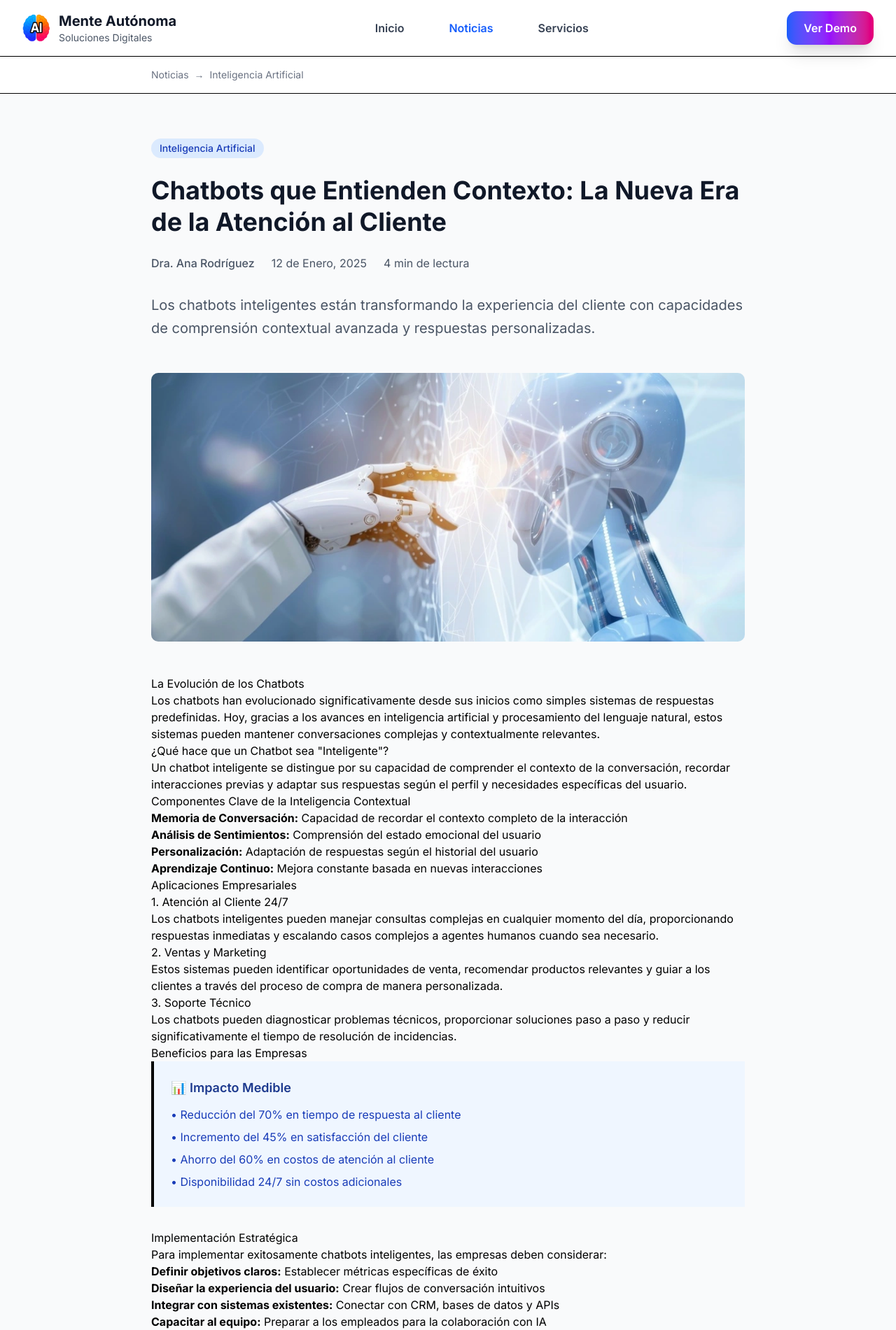
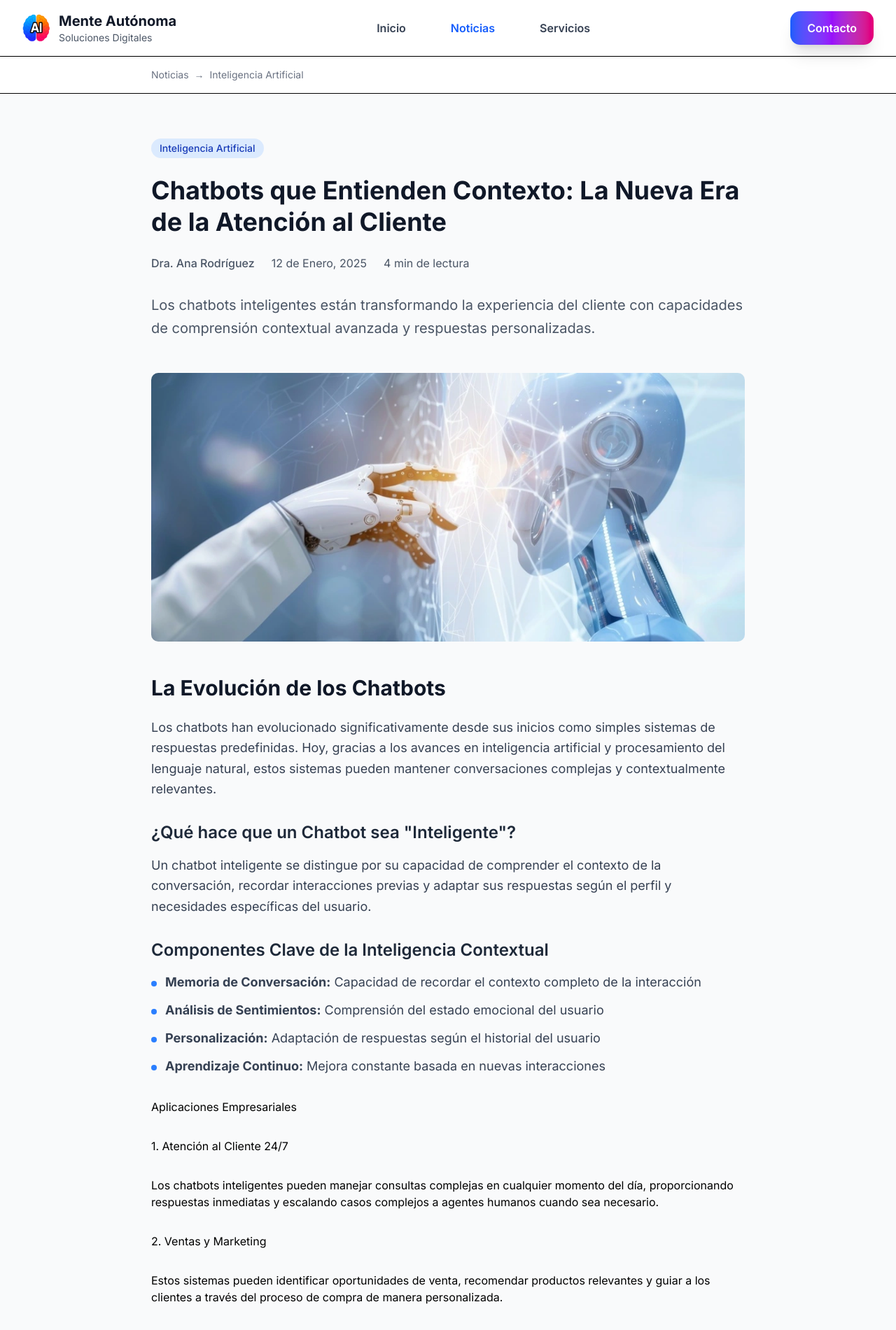
Before and after one commit to ahumada985/mente-autonoma-web, a Next.js app: page /noticias/chatbots-que-entienden-contexto in a window 1280 px wide. Shown: the top 1901 px of the page at 70% size. Built offline with nearby package versions, Linux system fonts and the light colour scheme; no server answers.

Commit message:
M.A v2.5 OKI

```diff
--- a/src/app/cookies/page.tsx
+++ b/src/app/cookies/page.tsx
@@ -36,10 +36,10 @@ export default function Cookies() {
             {/* CTA Button */}
             <div className="flex items-center space-x-4">
               <Link
-                href="/#contacto"
+                href="/contacto"
                 className="bg-gradient-to-r from-blue-600 via-purple-600 to-pink-600 hover:from-blue-700 hover:via-purple-700 hover:to-pink-700 text-white px-6 py-3 rounded-xl font-semibold transition-all duration-300 transform hover:scale-105 shadow-xl border-0 backdrop-blur-sm"
               >
-                Ver Demo
+                Contacto
               </Link>
             </div>
           </div>
--- a/src/app/noticias/automatizacion-inteligente-avanzada/page.tsx
+++ b/src/app/noticias/automatizacion-inteligente-avanzada/page.tsx
@@ -35,10 +35,10 @@ export default function NoticiaAutomatizacion() {
             {/* CTA Button */}
             <div className="flex items-center space-x-4">
               <Link
-                href="/#contacto"
+                href="/contacto"
                 className="bg-gradient-to-r from-blue-600 via-purple-600 to-pink-600 hover:from-blue-700 hover:via-purple-700 hover:to-pink-700 text-white px-6 py-3 rounded-xl font-semibold transition-all duration-300 transform hover:scale-105 shadow-xl border-0 backdrop-blur-sm"
               >
-                Ver Demo
+                Contacto
               </Link>
             </div>
           </div>
--- a/src/app/noticias/chatbots-que-entienden-contexto/page.tsx
+++ b/src/app/noticias/chatbots-que-entienden-contexto/page.tsx
@@ -35,10 +35,10 @@ export default function NoticiaChatbots() {
             {/* CTA Button */}
             <div className="flex items-center space-x-4">
               <Link
-                href="/#contacto"
+                href="/contacto"
                 className="bg-gradient-to-r from-blue-600 via-purple-600 to-pink-600 hover:from-blue-700 hover:via-purple-700 hover:to-pink-700 text-white px-6 py-3 rounded-xl font-semibold transition-all duration-300 transform hover:scale-105 shadow-xl border-0 backdrop-blur-sm"
               >
-                Ver Demo
+                Contacto
               </Link>
             </div>
           </div>
@@ -99,32 +99,50 @@ export default function NoticiaChatbots() {
           </div>
 
           {/* Contenido del Artículo */}
-          <div className="prose prose-lg max-w-none">
-            <h2>La Evolución de los Chatbots</h2>
+          <div className="prose prose-lg max-w-none space-y-8">
+            <div>
+              <h2 className="text-3xl font-bold text-gray-900 mb-6">La Evolución de los Chatbots</h2>
 
-            <p>
+              <p className="text-lg text-gray-700 leading-relaxed mb-6">
                 Los chatbots han evolucionado significativamente desde sus inicios como simples
                 sistemas de respuestas predefinidas. Hoy, gracias a los avances en inteligencia
                 artificial y procesamiento del lenguaje natural, estos sistemas pueden mantener
                 conversaciones complejas y contextualmente relevantes.
               </p>
+            </div>
 
-            <h3>¿Qué hace que un Chatbot sea "Inteligente"?</h3>
+            <div>
+              <h3 className="text-2xl font-semibold text-gray-800 mb-4">¿Qué hace que un Chatbot sea "Inteligente"?</h3>
 
-            <p>
+              <p className="text-lg text-gray-700 leading-relaxed mb-6">
                 Un chatbot inteligente se distingue por su capacidad de comprender el contexto
                 de la conversación, recordar interacciones previas y adaptar sus respuestas
                 según el perfil y necesidades específicas del usuario.
               </p>
+            </div>
 
-            <h3>Componentes Clave de la Inteligencia Contextual</h3>
+            <div>
+              <h3 className="text-2xl font-semibold text-gray-800 mb-4">Componentes Clave de la Inteligencia Contextual</h3>
 
-            <ul>
-              <li><strong>Memoria de Conversación:</strong> Capacidad de recordar el contexto completo de la interacción</li>
-              <li><strong>Análisis de Sentimientos:</strong> Comprensión del estado emocional del usuario</li>
-              <li><strong>Personalización:</strong> Adaptación de respuestas según el historial del usuario</li>
-              <li><strong>Aprendizaje Continuo:</strong> Mejora constante basada en nuevas interacciones</li>
+              <ul className="space-y-3 mb-6">
+                <li className="flex items-start space-x-3">
+                  <span className="w-2 h-2 bg-blue-500 rounded-full mt-3 flex-shrink-0"></span>
+                  <span className="text-lg text-gray-700"><strong>Memoria de Conversación:</strong> Capacidad de recordar el contexto completo de la interacción</span>
+                </li>
+                <li className="flex items-start space-x-3">
+                  <span className="w-2 h-2 bg-blue-500 rounded-full mt-3 flex-shrink-0"></span>
+                  <span className="text-lg text-gray-700"><strong>Análisis de Sentimientos:</strong> Comprensión del estado emocional del usuario</span>
+                </li>
+                <li className="flex items-start space-x-3">
+                  <span className="w-2 h-2 bg-blue-500 rounded-full mt-3 flex-shrink-0"></span>
+                  <span className="text-lg text-gray-700"><strong>Personalización:</strong> Adaptación de respuestas según el historial del usuario</span>
+                </li>
+                <li className="flex items-start space-x-3">
+                  <span className="w-2 h-2 bg-blue-500 rounded-full mt-3 flex-shrink-0"></span>
+                  <span className="text-lg text-gray-700"><strong>Aprendizaje Continuo:</strong> Mejora constante basada en nuevas interacciones</span>
+                </li>
               </ul>
+            </div>
 
             <h3>Aplicaciones Empresariales</h3>
 
--- a/src/app/noticias/flujos-de-trabajo-inteligentes/page.tsx
+++ b/src/app/noticias/flujos-de-trabajo-inteligentes/page.tsx
@@ -35,10 +35,10 @@ export default function NoticiaFlujosTrabajo() {
             {/* CTA Button */}
             <div className="flex items-center space-x-4">
               <Link
-                href="/#contacto"
+                href="/contacto"
                 className="bg-gradient-to-r from-blue-600 via-purple-600 to-pink-600 hover:from-blue-700 hover:via-purple-700 hover:to-pink-700 text-white px-6 py-3 rounded-xl font-semibold transition-all duration-300 transform hover:scale-105 shadow-xl border-0 backdrop-blur-sm"
               >
-                Ver Demo
+                Contacto
               </Link>
             </div>
           </div>
--- a/src/app/noticias/page.tsx
+++ b/src/app/noticias/page.tsx
@@ -71,10 +71,10 @@ export default function Noticias() {
             {/* CTA Button */}
             <div className="flex items-center space-x-4">
               <Link
-                href="/#contacto"
+                href="/contacto"
                 className="bg-gradient-to-r from-blue-600 via-purple-600 to-pink-600 hover:from-blue-700 hover:via-purple-700 hover:to-pink-700 text-white px-6 py-3 rounded-xl font-semibold transition-all duration-300 transform hover:scale-105 shadow-xl border-0 backdrop-blur-sm"
               >
-                Ver Demo
+                Contacto
               </Link>
             </div>
           </div>
@@ -82,7 +82,7 @@ export default function Noticias() {
       </header>
 
       {/* Header de la Página */}
-      <section className="bg-white border-b border-gray-200">
+      <section className="bg-white">
         <div className="max-w-4xl mx-auto px-6 py-16">
           <div className="text-center">
             <h1 className="text-4xl font-bold text-gray-900 mb-4">
--- a/src/app/privacidad/page.tsx
+++ b/src/app/privacidad/page.tsx
@@ -36,10 +36,10 @@ export default function Privacidad() {
             {/* CTA Button */}
             <div className="flex items-center space-x-4">
               <Link
-                href="/#contacto"
+                href="/contacto"
                 className="bg-gradient-to-r from-blue-600 via-purple-600 to-pink-600 hover:from-blue-700 hover:via-purple-700 hover:to-pink-700 text-white px-6 py-3 rounded-xl font-semibold transition-all duration-300 transform hover:scale-105 shadow-xl border-0 backdrop-blur-sm"
               >
-                Ver Demo
+                Contacto
               </Link>
             </div>
           </div>
--- a/src/app/terminos/page.tsx
+++ b/src/app/terminos/page.tsx
@@ -36,10 +36,10 @@ export default function Terminos() {
             {/* CTA Button */}
             <div className="flex items-center space-x-4">
               <Link
-                href="/#contacto"
+                href="/contacto"
                 className="bg-gradient-to-r from-blue-600 via-purple-600 to-pink-600 hover:from-blue-700 hover:via-purple-700 hover:to-pink-700 text-white px-6 py-3 rounded-xl font-semibold transition-all duration-300 transform hover:scale-105 shadow-xl border-0 backdrop-blur-sm"
               >
-                Ver Demo
+                Contacto
               </Link>
             </div>
           </div>
--- a/src/components/Header.jsx
+++ b/src/components/Header.jsx
@@ -2,15 +2,30 @@
 
 import Link from 'next/link';
 import Image from 'next/image';
-import { useState } from 'react';
+import { useState, useEffect } from 'react';
 import ContactModal from './ContactModal';
 
 export default function Header() {
   const [isMenuOpen, setIsMenuOpen] = useState(false);
   const [isContactModalOpen, setIsContactModalOpen] = useState(false);
+  const [isHeaderSticky, setIsHeaderSticky] = useState(false);
+
+  useEffect(() => {
+    const handleScroll = () => {
+      const scrollPosition = window.scrollY;
+      setIsHeaderSticky(scrollPosition > 100);
+    };
+
+    window.addEventListener('scroll', handleScroll);
+    return () => window.removeEventListener('scroll', handleScroll);
+  }, []);
 
   return (
-    <header className="bg-gradient-to-r from-purple-900 via-purple-800 to-blue-900 text-white sticky top-0 z-50 shadow-lg">
+    <header className={`fixed top-0 left-0 right-0 z-50 transition-all duration-300 ${
+      isHeaderSticky
+        ? 'bg-white border-b border-gray-200 shadow-sm text-gray-900'
+        : 'bg-transparent text-white'
+    }`}>
       <div className="max-w-7xl mx-auto px-4 sm:px-6 lg:px-8">
         <div className="flex justify-between items-center h-20">
           {/* Logo y Nombre de Marca - IZQUIERDA */}
@@ -23,20 +38,20 @@ export default function Header() {
               className="object-contain"
             />
             <div>
-              <h1 className="text-xl font-bold">Mente Autónoma</h1>
-              <p className="text-sm text-gray-300">Soluciones Digitales</p>
+              <h1 className={`text-xl font-bold ${isHeaderSticky ? 'text-gray-900' : 'text-white'}`}>Mente Autónoma</h1>
+              <p className={`text-sm ${isHeaderSticky ? 'text-gray-600' : 'text-gray-300'}`}>Soluciones Digitales</p>
             </div>
           </div>
 
           {/* Menú de Navegación - CENTRO */}
           <nav className="hidden md:flex space-x-8">
-            <Link href="/#servicios" className="text-white hover:text-blue-400 px-4 py-2 rounded-lg font-semibold transition-all duration-300 transform hover:scale-105">
+            <Link href="/#servicios" className={`${isHeaderSticky ? 'text-gray-700 hover:text-blue-600' : 'text-white hover:text-blue-400'} px-4 py-2 rounded-lg font-semibold transition-all duration-300 transform hover:scale-105`}>
               Servicios
             </Link>
-            <Link href="/noticias" className="text-white hover:text-blue-400 px-4 py-2 rounded-lg font-semibold transition-all duration-300 transform hover:scale-105">
+            <Link href="/noticias" className={`${isHeaderSticky ? 'text-gray-700 hover:text-blue-600' : 'text-white hover:text-blue-400'} px-4 py-2 rounded-lg font-semibold transition-all duration-300 transform hover:scale-105`}>
               Noticias
             </Link>
-            <Link href="/#tecnologias" className="text-white hover:text-blue-400 px-4 py-2 rounded-lg font-semibold transition-all duration-300 transform hover:scale-105">
+            <Link href="/#tecnologias" className={`${isHeaderSticky ? 'text-gray-700 hover:text-blue-600' : 'text-white hover:text-blue-400'} px-4 py-2 rounded-lg font-semibold transition-all duration-300 transform hover:scale-105`}>
               Tecnologías
             </Link>
           </nav>
@@ -55,7 +70,7 @@ export default function Header() {
           <div className="md:hidden">
             <button
               onClick={() => setIsMenuOpen(!isMenuOpen)}
-              className="text-white hover:text-blue-400 focus:outline-none focus:text-blue-400"
+              className={`${isHeaderSticky ? 'text-gray-700 hover:text-blue-600' : 'text-white hover:text-blue-400'} focus:outline-none`}
             >
               <svg className="h-6 w-6" fill="none" viewBox="0 0 24 24" stroke="currentColor">
                 {isMenuOpen ? (
```
Also changed, not shown: src/app/servicios-desarrollo-web/page.tsx (+13 -1 lines). Lines whose indentation alone changed are shown as unchanged.
